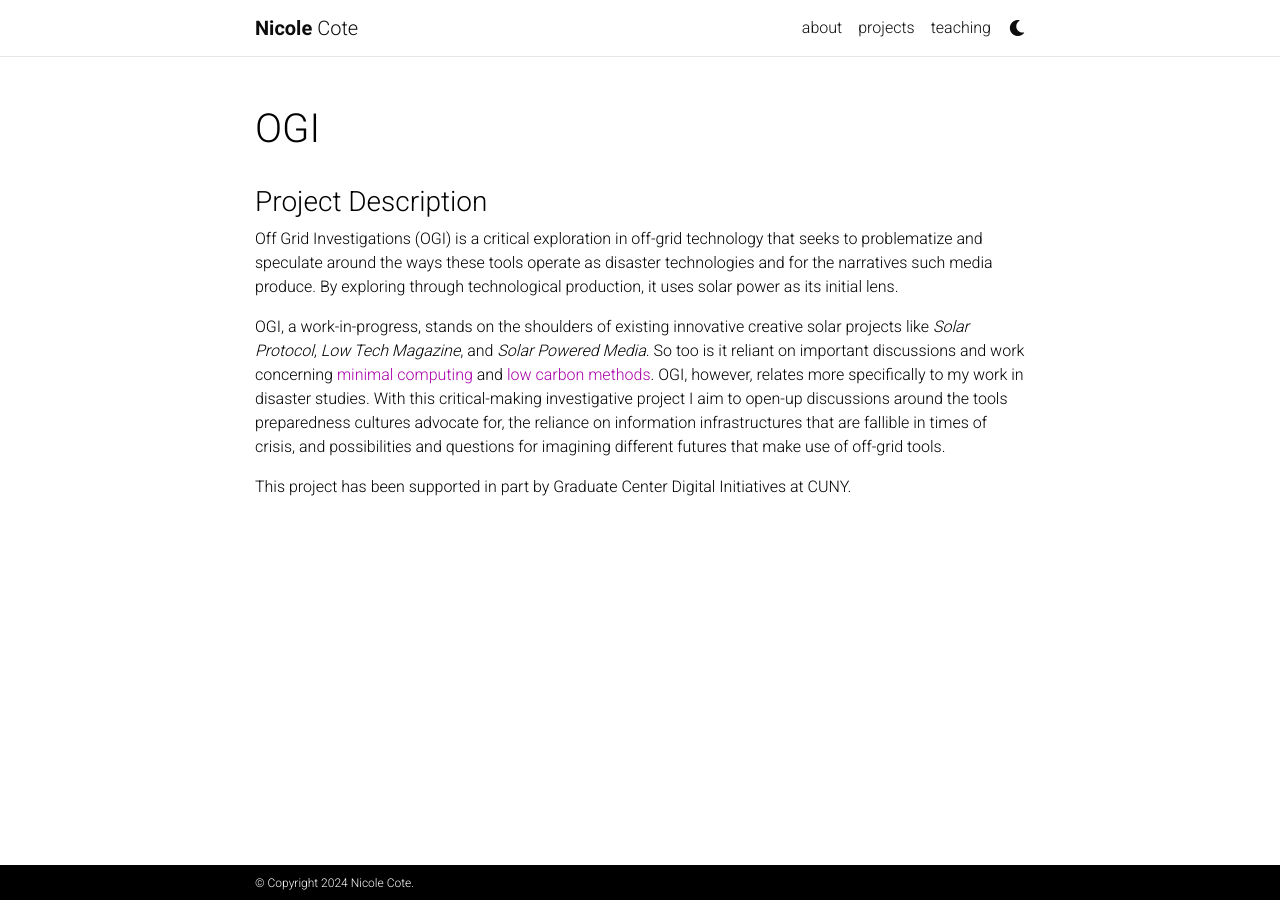
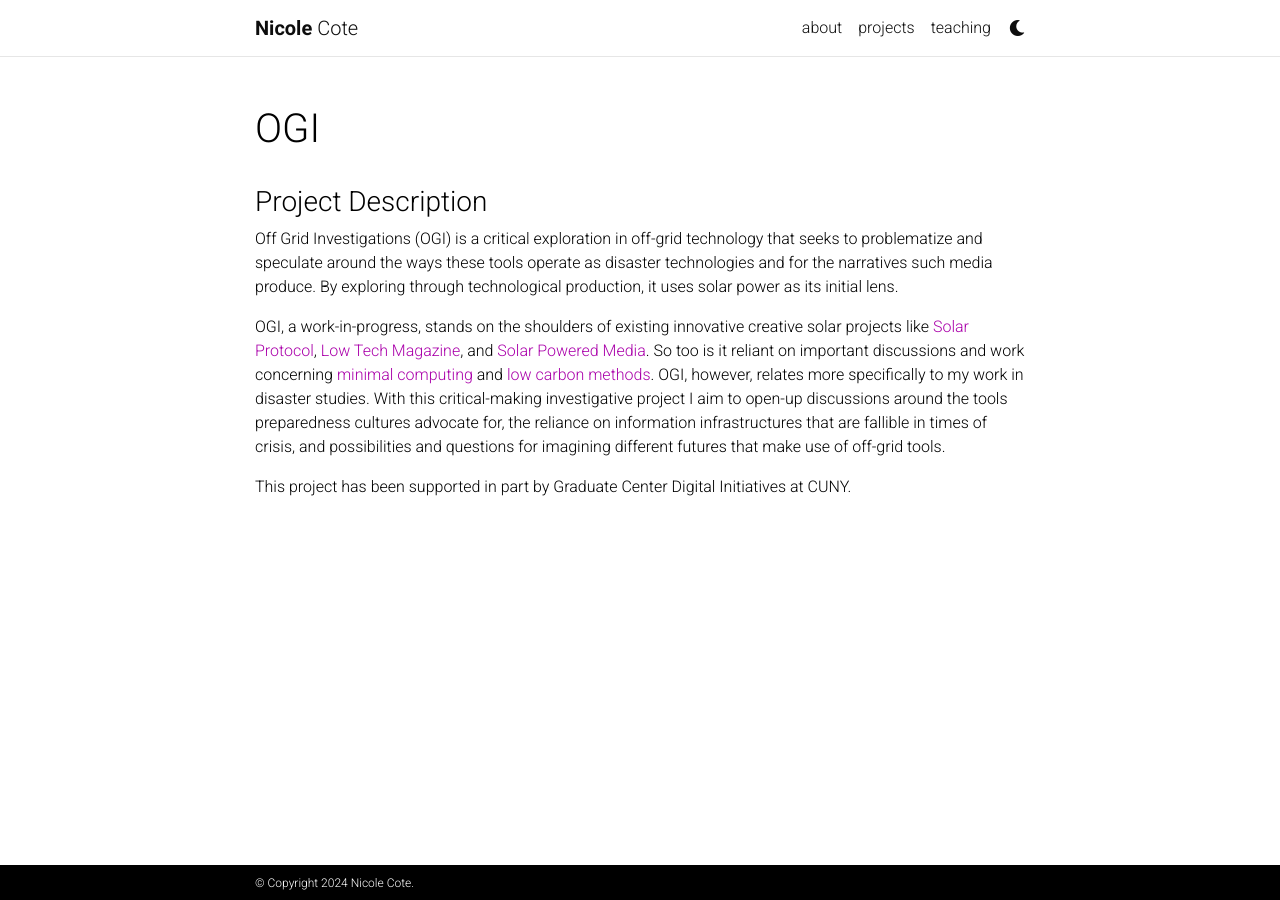
Before and after one commit to necote/necote.github.io, a Jekyll site: the page built from _projects/ogi.md, in a window 1280 px wide. Built offline with Jekyll 4.4.1, drawn with Linux system fonts in a browser that asks for light colours; comment, search, counter and statistics services are not loaded; a style sheet for code colours, icons or effects is not loaded.

Commit message:
updates links

```diff
--- a/_projects/ogi.md
+++ b/_projects/ogi.md
@@ -17,10 +17,10 @@ through technological production, it uses solar power as its initial
 lens.
 
 OGI, a work-in-progress, stands on the shoulders of existing
-innovative creative solar projects like [*Solar
-Protocol*](http://solarprotocol.net/), [*Low Tech
-Magazine*](https://www.lowtechmagazine.com/about.html), and [*Solar
-Powered Media*](https://wp.nyu.edu/solarpoweredmedia/). So too is it
+innovative creative solar projects like [Solar
+Protocol](http://solarprotocol.net/), [Low Tech
+Magazine](https://www.lowtechmagazine.com/about.html), and [Solar
+Powered Media](https://wp.nyu.edu/solarpoweredmedia/). So too is it
 reliant on important discussions and work concerning [minimal
 computing](http://www.digitalhumanities.org/dhq/vol/16/2/000646/000646.html)
 and [low carbon
```
